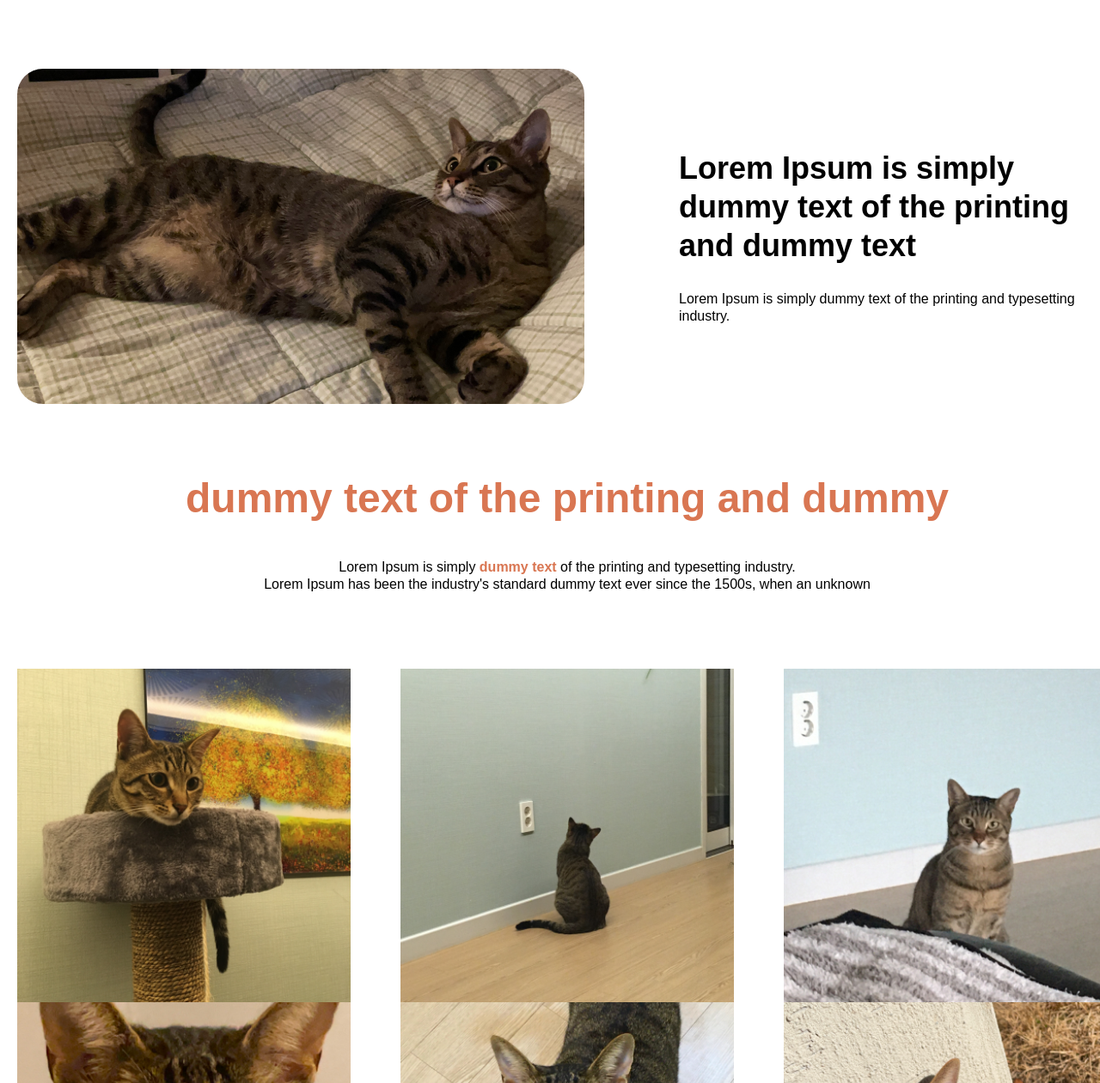
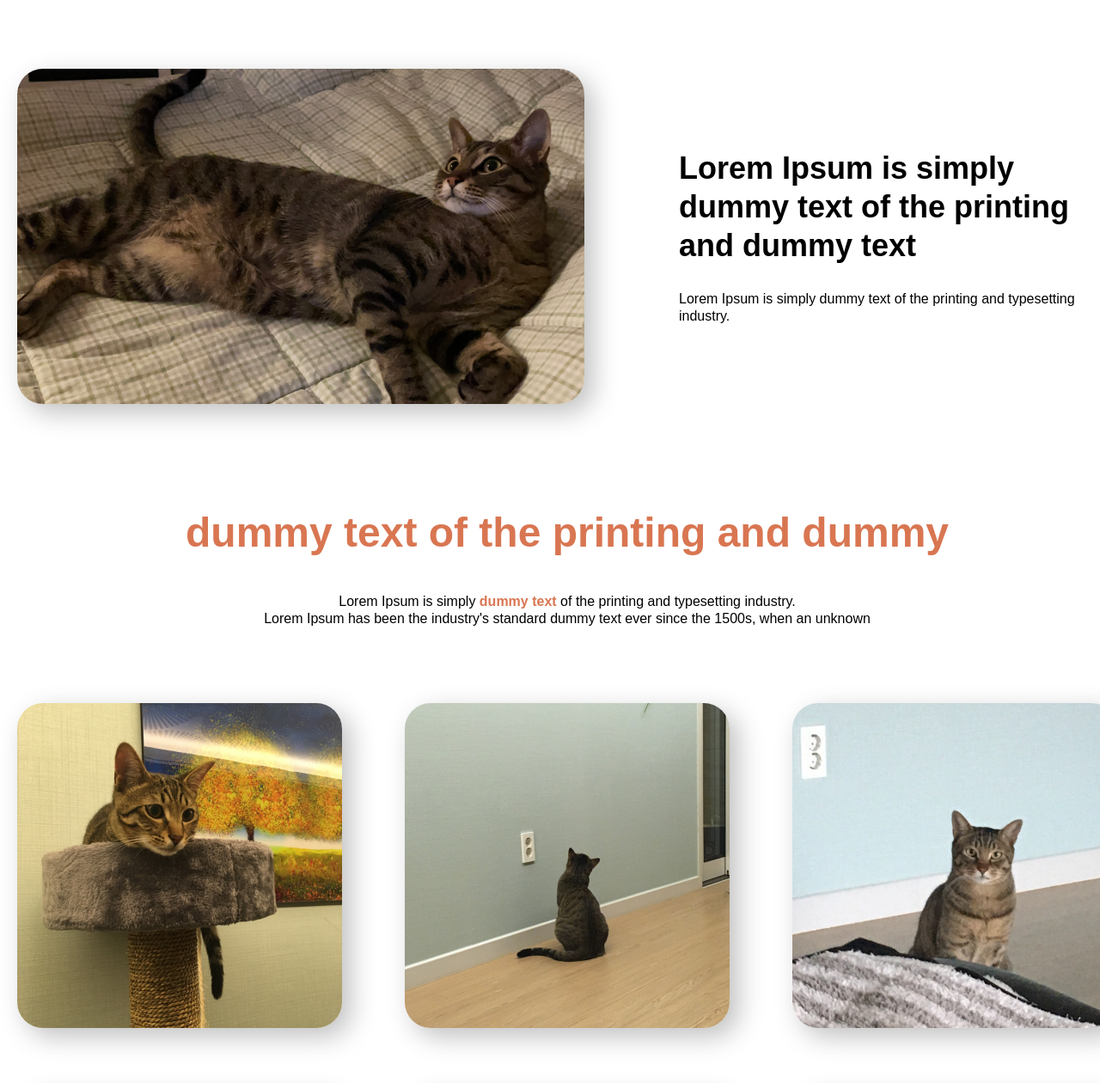
Before and after one commit to tmfrl99/Hodu-Web-page, a plain HTML site: page index.html in a window 1280 px wide. Shown: the part 900-2160 px from the top of the page at 86% size. Drawn offline with Linux system fonts and the light colour scheme; a web font is replaced by a local one.

Commit message:
edit image layout

```diff
--- a/index.html
+++ b/index.html
@@ -78,9 +78,7 @@
         <div class="wrap">
           <section class="section2">
             <div class="wrap-section2">
-              <div class="img-container">
-                <img src="./img/img_2.png" alt="누워있는 고양이 호두 사진" />
-              </div>
+              <img src="./img/img_2.png" alt="누워있는 고양이 호두 사진" />
               <div class="section2-div">
                 <p class="title">
                   Lorem Ipsum is simply<br />dummy text of the printing<br />and
@@ -173,11 +171,7 @@
                   <button class="submit-form button">OK! I Love HODU</button>
                 </div>
               </div>
-              <img
-                class="background-img2"
-                src="./img/img_9.png"
-                alt="고양이 호두 사진"
-              />
+              <div class="background-img2"></div>
             </div>
           </section>
         </div>
--- a/style.css
+++ b/style.css
@@ -122,20 +122,13 @@ header .button {
   margin: 0 auto;
 }
 
-.img-container {
+.section2 img {
   width: 660px;
   height: 390px;
   box-sizing: border-box;
-  box-shadow: 10px 10px rgba(255, 255, 255, 0.25);
+  box-shadow: 10px 10px 30px 0px #00000040;
   border-radius: 30px;
-  overflow: hidden;
   margin-right: 110px;
-}
-
-.section2 img {
-  width: 100%;
-  height: 100%;
-  display: block;
 }
 
 .section2-div {
@@ -167,6 +160,7 @@ header .button {
   color: #d97652;
 }
 
+.image-show-more .title,
 .image-show-more .content {
   padding-top: 40px;
   text-align: center;
@@ -178,19 +172,18 @@ header .button {
   justify-content: space-between;
   width: 1280px;
   box-sizing: border-box;
-  border-radius: 30px;
-  box-shadow: 10px 10px rgba(255, 255, 255, 0.25);
 }
 
 .images1 img,
 .images2 img {
-  width: 388px;
-  height: 388px;
-  display: block;
+  width: 378px;
+  height: 378px;
+  border-radius: 30px;
+  box-shadow: 10px 10px 30px 0px #00000040;
 }
 
 .images1 {
-  margin-top: 88px;
+  margin: 88px 0 72px 0;
 }
 
 .continue {
@@ -320,6 +313,8 @@ input::placeholder {
   z-index: 1;
   width: 100%;
   height: 340px;
+  background-image: url('./img/img_9.png');
+  background-position: center;
 }
 
 /* Modal Styles */
```
